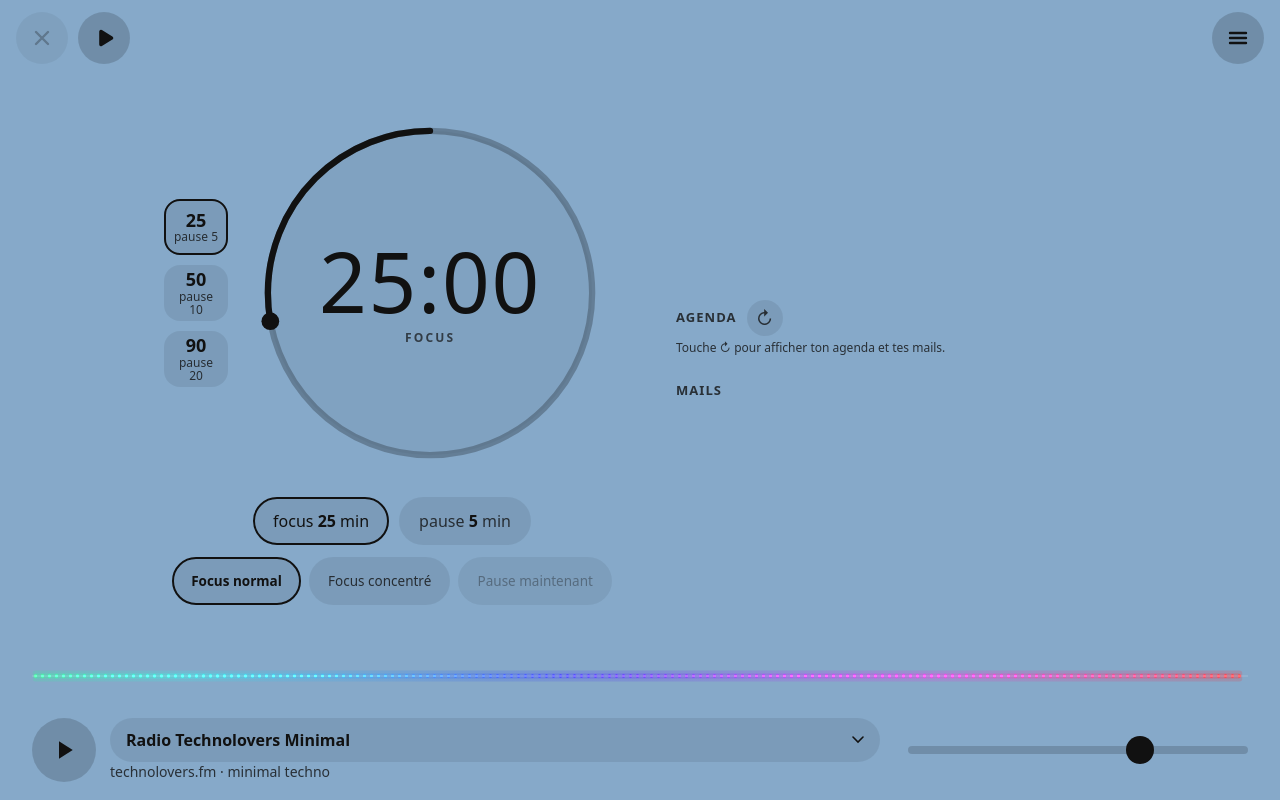
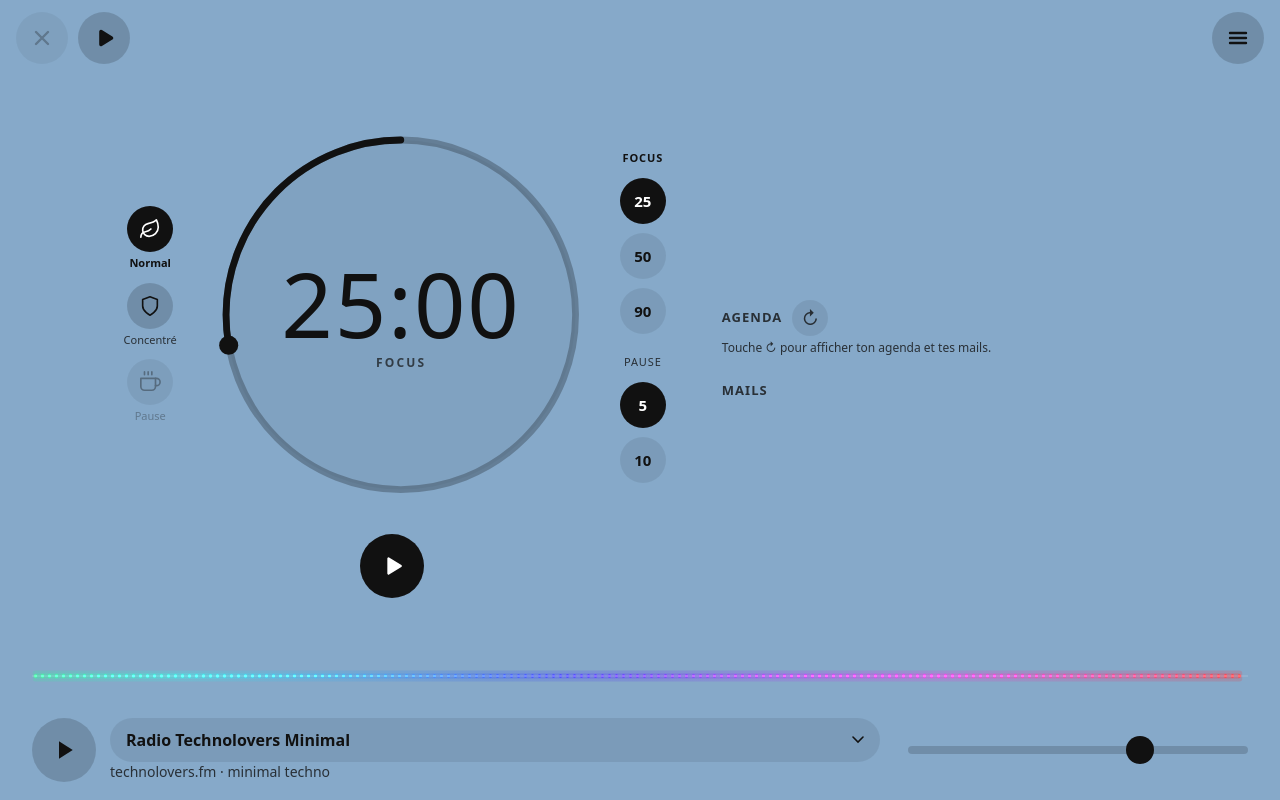
Before and after one commit to darkcapp68-web/projetfocus, a plain HTML site: page v2/index.html in a window 1280 px wide. Drawn offline with Linux system fonts and the light colour scheme; no server answers.

Commit message:
2.0 : partie gauche en dock — modes et pause à gauche de l'anneau, durées focus 25/50/90 et pause 5/10 à droite, grand bouton sous l'anneau
Co-Authored-By: Claude Sonnet 5.5 <noreply@anthropic.com>

```diff
--- a/v2/app.js
+++ b/v2/app.js
@@ -5,7 +5,7 @@ import { createSync } from './sync.js';
 import { createMail } from './mail.js';
 import { RHYTHMS, stepsFor, stepAt, createBreath } from './breath.js';
 
-const APP_VERSION = '15/11/2026 · 17h17';
+const APP_VERSION = '15/11/2026 · 17h29';
 
 // Écran gardé allumé pendant une séance (tablette de bureau : elle ne doit pas s'éteindre).
 let wakeLock = null, wakeBusy = false;
@@ -440,10 +440,6 @@ const clock = (() => {
     label(editing);
     dial.setAttribute('aria-valuenow', String(mins[editing]));
     dial.setAttribute('aria-label', editing === 'focus' ? 'Durée du focus en minutes' : 'Durée de la pause en minutes');
-    $('#v-focus').textContent = mins.focus;
-    $('#v-break').textContent = mins.break;
-    $('#edit-focus').classList.toggle('on', editing === 'focus');
-    $('#edit-break').classList.toggle('on', editing === 'break');
     draw(mins[editing] * 60);
     markPreset();
   }
@@ -455,22 +451,25 @@ const clock = (() => {
 
   function edit(what) { editing = what; showSetup(); showTicks(); }
 
-  // Préréglages (07/11, demande de l'utilisateur) : 25/5, 50/10, 90/20 d'un toucher.
-  // Celui qui correspond aux temps réglés est entouré.
-  const presets = [...document.querySelectorAll('.preset')];
+  // Durées (15/11, demande de l'utilisateur, dock) : focus 25 / 50 / 90 et pause 5 / 10, à droite de
+  // l'anneau. Toucher une durée la règle et fait régler cette durée par l'anneau ; « Focus » / « Pause » (au-dessus
+  // des boutons) choisissent ce que règle l'anneau. Celle qui correspond au temps réglé est pleine.
+  const durs = [...document.querySelectorAll('.dur')], caps = [...document.querySelectorAll('.rail-cap')];
   function markPreset() {
-    for (const b of presets) b.classList.toggle('on', +b.dataset.f === mins.focus && +b.dataset.b === mins.break);
+    for (const b of durs) b.classList.toggle('on', mins[b.dataset.kind] === +b.dataset.v);
+    for (const c of caps) c.classList.toggle('on', c.dataset.edit === editing);
   }
-  for (const b of presets) {
+  for (const b of durs) {
     b.addEventListener('click', () => {
-      mins.focus = +b.dataset.f;
-      mins.break = +b.dataset.b;
+      const k = b.dataset.kind;
+      mins[k] = +b.dataset.v;
+      editing = k;
       save();
       showSetup();
+      showTicks();
     });
   }
-  $('#edit-focus').addEventListener('click', () => edit('focus'));
-  $('#edit-break').addEventListener('click', () => edit('break'));
+  for (const c of caps) c.addEventListener('click', () => edit(c.dataset.edit));
 
   // Graduations : affichées au toucher, effacées quelques secondes après.
   function showTicks() {
@@ -878,6 +877,8 @@ const timer = (() => {
   };
 })();
 
+// Grand bouton sous l'anneau : démarre au repos, arrête pendant une séance (comme les icônes du coin).
+$('#btn-go').addEventListener('click', () => (document.body.classList.contains('running') ? $('#btn-stop') : $('#btn-start')).click());
 $('#btn-normal').addEventListener('click', () => timer.setAbsolute(false));
 $('#btn-conc').addEventListener('click', () => timer.setAbsolute(true));
 
--- a/v2/index.html
+++ b/v2/index.html
@@ -34,12 +34,13 @@
 
   <main>
     <div id="left">
-    <div id="dial-row">
-    <!-- Préréglages focus / pause, à gauche de l'horloge, seulement avant Démarrer. -->
-    <div id="presets" aria-label="Préréglages">
-      <button type="button" class="preset" data-f="25" data-b="5">25<span>5</span></button>
-      <button type="button" class="preset" data-f="50" data-b="10">50<span>10</span></button>
-      <button type="button" class="preset" data-f="90" data-b="20">90<span>20</span></button>
+    <!-- Dock (15/11, demande de l'utilisateur, proposition 4) : les modes et la pause à gauche de l'anneau, les durées à droite
+         (focus 25 / 50 / 90, pause 5 / 10), le tout réglable aussi au geste sur l'anneau (inchangé). -->
+    <div id="dock">
+      <div id="rail-modes" class="rail" role="group" aria-label="Mode du focus et pause">
+        <button type="button" id="btn-normal" class="dock-btn" aria-pressed="true"><span class="ico"><svg viewBox="0 0 24 24" aria-hidden="true"><path d="M11 20A7 7 0 0 1 9.8 6.1C15.5 5 17 4.48 19 2c1 2 2 4.18 2 8 0 5.5-4.78 10-10 10Z"/><path d="M2 21c0-3 1.85-5.36 5.08-6C9.5 14.52 12 13 13 12"/></svg></span>Normal</button>
+        <button type="button" id="btn-conc" class="dock-btn" aria-pressed="false"><span class="ico"><svg viewBox="0 0 24 24" aria-hidden="true"><path d="M12 22s8-4 8-10V5l-8-3-8 3v7c0 6 8 10 8 10z"/></svg></span>Concentré</button>
+        <button id="btn-break" type="button" class="dock-btn"><span class="ico"><svg viewBox="0 0 24 24" aria-hidden="true"><path d="M18 8h1a4 4 0 0 1 0 8h-1"/><path d="M2 8h16v9a4 4 0 0 1-4 4H6a4 4 0 0 1-4-4V8z"/><path d="M6 1v3M10 1v3M14 1v3"/></svg></span>Pause</button>
       </div>
       <!-- Horloge (cadran de la 1.0, style « Normal ») : on la tourne pour régler 1 à 90 min. -->
       <div id="dial-wrap">
@@ -55,20 +56,19 @@
           <div id="sub">focus</div>
         </div>
       </div>
+      <!-- Durées, seulement avant Démarrer. « Focus » / « Pause » : ce que règle l'anneau. -->
+      <div id="durations" class="rail" role="group" aria-label="Durées">
+        <button type="button" class="rail-cap on" data-edit="focus">Focus</button>
+        <button type="button" class="dur" data-kind="focus" data-v="25">25</button>
+        <button type="button" class="dur" data-kind="focus" data-v="50">50</button>
+        <button type="button" class="dur" data-kind="focus" data-v="90">90</button>
+        <button type="button" class="rail-cap" data-edit="break">Pause</button>
+        <button type="button" class="dur" data-kind="break" data-v="5">5</button>
+        <button type="button" class="dur" data-kind="break" data-v="10">10</button>
       </div>
-    <!-- Au repos : ce que règle l'horloge (comme la 1.0). Pendant le focus : « Pause maintenant ». -->
+    </div>
     <div id="controls">
-    <div id="setup">
-      <button type="button" id="edit-focus" class="seg on">focus <b id="v-focus">25</b> min</button>
-      <button type="button" id="edit-break" class="seg">pause <b id="v-break">5</b> min</button>
-    </div>
-    <!-- 3 boutons (15/11, demande de l'utilisateur) : le mode du focus (normal ou concentré = absolu) et « Pause maintenant ».
-         En pause, seulement « Reprendre ». -->
-    <div id="modes" role="group" aria-label="Mode du focus">
-      <button type="button" id="btn-normal" class="mode" aria-pressed="true">Focus normal</button>
-      <button type="button" id="btn-conc" class="mode" aria-pressed="false">Focus concentré</button>
-      <button id="btn-break" type="button" class="mode">Pause maintenant</button>
-    </div>
+      <button id="btn-go" type="button" aria-label="Démarrer ou arrêter"><svg class="i-play" viewBox="0 0 24 24" aria-hidden="true"><path d="M8 5.5v13a1 1 0 0 0 1.5.86l10.5-6.5a1 1 0 0 0 0-1.72L9.5 4.64A1 1 0 0 0 8 5.5z"/></svg><svg class="i-stop" viewBox="0 0 24 24" aria-hidden="true"><rect x="6" y="6" width="12" height="12" rx="2.5"/></svg></button>
       <button id="btn-resume" type="button">Reprendre</button>
     </div>
     </div>
--- a/v2/style.css
+++ b/v2/style.css
@@ -386,7 +386,7 @@ header, main, footer { position: relative; z-index: 1; }
 @media (orientation: landscape) and (min-width: 900px) {
   main { flex-direction: row; gap: 56px; padding: 0 32px; }
   #dial-wrap { --dial-size: min(calc(var(--app-h, 100vh) - 290px), 36vw, 460px); }
-  #controls { flex: none; width: min(440px, 40vw); }
+  #controls { flex: none; }
   #player {
     display: grid;
     grid-template-columns: 1fr 340px;
@@ -410,7 +410,7 @@ header, main, footer { position: relative; z-index: 1; }
   main { align-items: center; padding: 72px 32px 0; }
   #left { flex: none; gap: 14px; }
   #controls { gap: 12px; }
-  #dial-wrap { --dial-size: min(max(200px, calc(var(--app-h, 100vh) - 420px)), 36vw, 460px); }
+  #dial-wrap { --dial-size: min(max(200px, calc(var(--app-h, 100vh) - 350px)), 32vw, 460px); }
   #side { display: flex; flex-direction: column; gap: 14px; flex: none; width: min(440px, 40vw); }
   .sec-head { display: flex; align-items: center; gap: 10px; min-height: 36px; color: var(--soft); }
   .sec-title { font-size: 13px; font-weight: 600; letter-spacing: 0.08em; text-transform: uppercase; }
@@ -464,3 +464,33 @@ body.absolute #dnd { display: block; will-change: transform; animation: dnd-puls
   0%, 100% { transform: translateX(-50%) scale(1); }
   50% { transform: translateX(-50%) scale(1.5); }
 }
+
+/* Dock (15/11) : modes et pause à gauche de l'anneau, durées à droite, grand bouton sous l'anneau. */
+#dock { display: flex; align-items: center; justify-content: center; gap: 14px; }
+.rail { display: flex; flex-direction: column; align-items: center; gap: 9px; }
+#rail-modes { width: 64px; gap: 12px; }
+.dock-btn { width: 64px; display: flex; flex-direction: column; align-items: center; gap: 3px; padding: 0; border: 0; background: none; color: var(--soft); font-size: 11px; }
+.dock-btn .ico { width: 46px; height: 46px; border-radius: 50%; background: var(--glass-strong); color: var(--fg); display: grid; place-items: center; }
+.dock-btn .ico svg { width: 22px; height: 22px; fill: none; stroke: currentColor; stroke-width: 1.8; stroke-linecap: round; stroke-linejoin: round; }
+.dock-btn[aria-pressed="true"] { color: var(--fg); font-weight: 600; }
+.dock-btn[aria-pressed="true"] .ico { background: var(--fg); color: var(--on-fg); }
+.dock-btn:active:not(:disabled) .ico { transform: scale(0.94); }
+.dock-btn:disabled { opacity: 0.4; }
+body.phase-break #rail-modes { display: none; }
+
+#durations { width: 46px; overflow: hidden; transition: width 0.5s ease, margin 0.5s ease, opacity 0.4s ease; }
+.rail-cap { border: 0; background: none; padding: 0; min-height: 22px; font-size: 11px; letter-spacing: 0.08em; text-transform: uppercase; color: var(--soft); }
+.rail-cap:not(:first-child) { margin-top: 8px; }
+.rail-cap.on { color: var(--fg); font-weight: 700; }
+.dur { width: 46px; height: 46px; border: 0; border-radius: 50%; background: var(--glass); color: var(--fg); font-size: 15px; font-weight: 600; }
+.dur.on { background: var(--fg); color: var(--on-fg); }
+.dur:active { transform: scale(0.94); }
+body.running #durations, body.phase-break #durations { width: 0; margin-left: -14px; opacity: 0; pointer-events: none; }
+
+#btn-go { width: 64px; height: 64px; border: 0; border-radius: 50%; background: var(--fg); color: var(--on-fg); display: grid; place-items: center; }
+#btn-go svg { width: 28px; height: 28px; fill: currentColor; stroke: none; }
+#btn-go .i-stop { display: none; }
+body.running #btn-go .i-play { display: none; }
+body.running #btn-go .i-stop { display: block; }
+body.phase-break #btn-go { display: none; }
+#btn-go:active { transform: scale(0.95); }
```
Also changed, not shown: 1 other file. Lines whose indentation alone changed are shown as unchanged.
